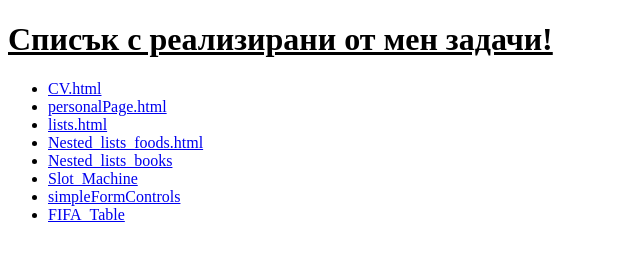
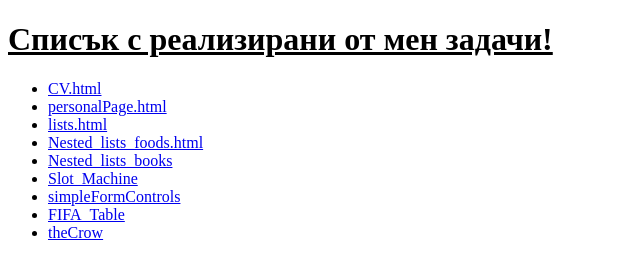
Before and after one commit to MariyaPaskaleva/WD_Course_HW, a plain HTML site: page HW/index.html in a window 1280 px wide. Shown: the full height of the page, 0-640 px from the left. Drawn offline with Linux system fonts and the light colour scheme.

Commit message:
add new file

```diff
--- a/HW/index.html
+++ b/HW/index.html
@@ -24,6 +24,9 @@
     <li>
         <a href="./pages/FIFA_table.html" target="_blank">FIFA_Table</a>
     </li>
+    <li>
+        <a href="./pages/theCrow.html" target="_blank">theCrow</a>
+    </li>
    </ul>
 </body>
 </html>
```
